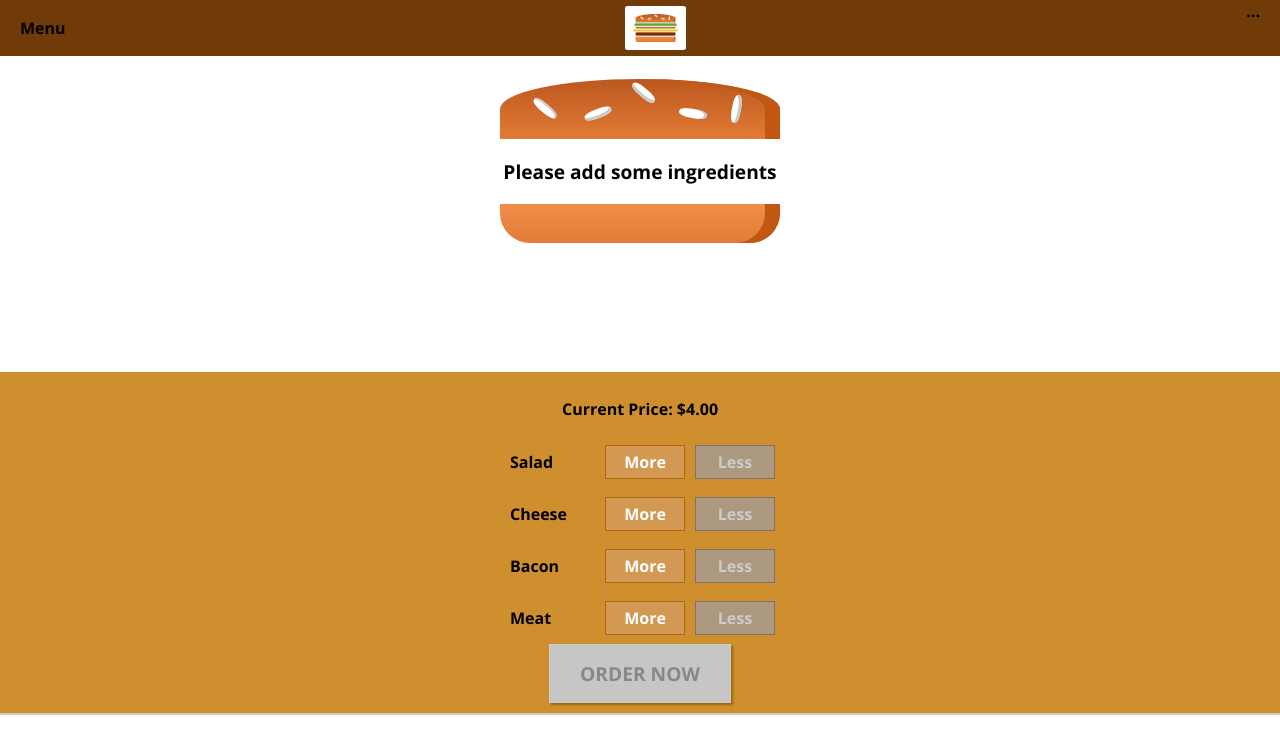
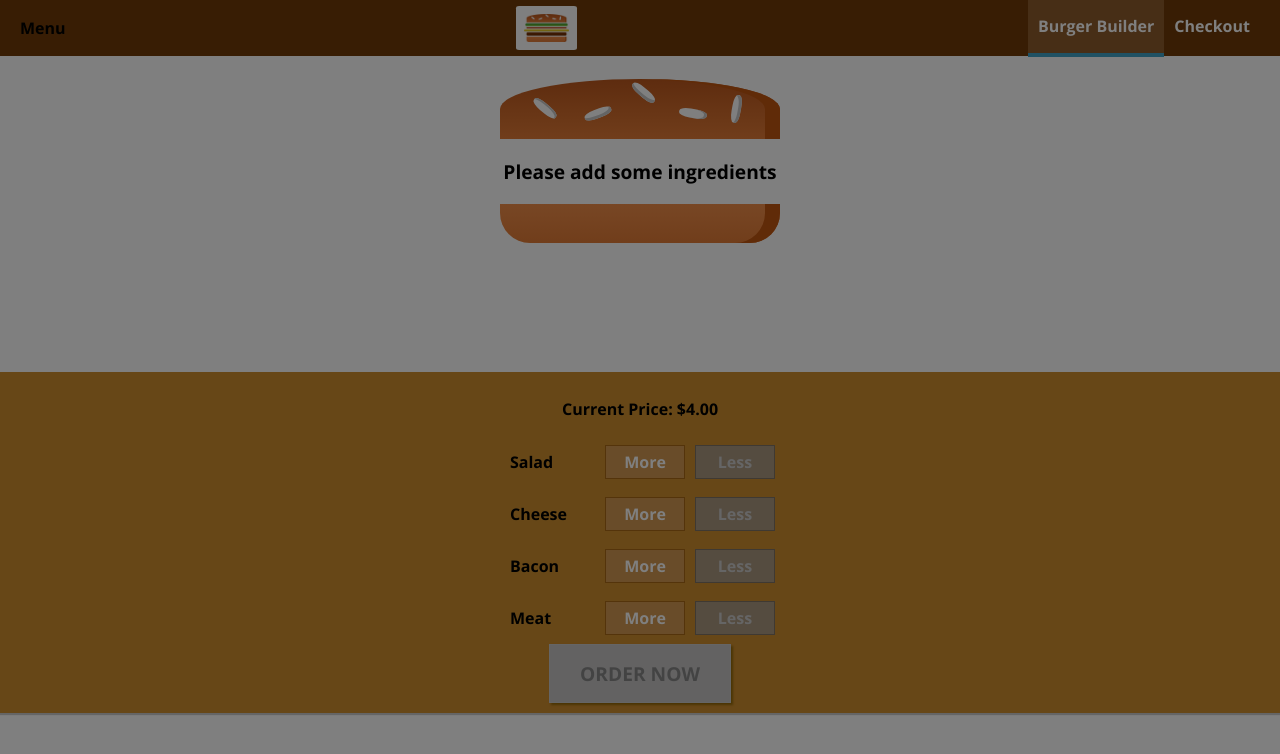
Before and after one commit to Blondish/BurgerBuilder, a React (Create React App) app: page /checkout in a window 1280 px wide. Shown: the top 754 px of the page. Built offline with nearby package versions, Linux system fonts and the light colour scheme.

Commit message:
adding sidedrawer

```diff
--- a/src/components/Layout/Layout.js
+++ b/src/components/Layout/Layout.js
@@ -1,15 +1,31 @@
-import React from "react"
+import React, { Component } from "react"
 import classes from "./Layout.module.css"
 import Toolbar from "../Navigation/Toolbar/Toolbar"
+import Sidedrawer from "../../components/Navigation/Sidedrawer/Sidedrawer"
 
-const layout = (props) => (
-    <React.Fragment>
-        <Toolbar />
+class Layout extends Component {
+    state = {
+        sideDrawerShow: true
+    }
 
-        <main className={classes.Content}>
-            {props.children}
-        </main>
-    </React.Fragment>
-)
+    sideDrawerClosedHandler = () => {
+        this.setState({ sideDrawerShow: false })
+    }
 
-export default layout
+    render() {
+        return (
+            <React.Fragment>
+                <Toolbar />
+                <Sidedrawer
+                    closed={this.sideDrawerClosedHandler}
+                    open={this.state.sideDrawerShow} />
+                <main className={classes.Content}>
+                    {this.props.children}
+                </main>
+            </React.Fragment>
+
+        )
+    }
+}
+
+export default Layout
--- a/src/components/Logo/Logo.js
+++ b/src/components/Logo/Logo.js
@@ -2,8 +2,8 @@
 import burgerLogo from "../../assets/Images/burger-logo.png"
 import classes from "./Logo.module.css"
 
-const logo = () => {
-    return <div className={classes.Logo}>
+const logo = (props) => {
+    return <div className={classes.Logo} style={{ height: props.height }}>
         <img src={burgerLogo} alt="company banner" />
     </div>
 }
--- a/src/components/Logo/Logo.module.css
+++ b/src/components/Logo/Logo.module.css
@@ -1,11 +1,12 @@
 .Logo {
     background-color: white;
     padding: 8px;
-    height: 80%;
+    height: 100%;
     box-sizing: border-box;
     border-radius: 5%
 }
 
 .Logo img {
-    height: 100%
+    height: 100%;
+    margin-bottom: 32px
 }
--- /dev/null
+++ b/src/components/Navigation/NavigationItems/NavigationItem/NavigationItem.js
@@ -0,0 +1,11 @@
+import React from "react";
+import classes from "./NavigationItem.module.css"
+
+const navigationItem = (props) => (
+    <li className={classes.NavigationItem} >
+        <a href={props.link}
+            className={props.active ? classes.active : null}
+        >{props.children}</a></li>
+)
+
+export default navigationItem
--- /dev/null
+++ b/src/components/Navigation/NavigationItems/NavigationItem/NavigationItem.module.css
@@ -0,0 +1,47 @@
+/* Mobile first sizing:  */
+
+.NavigationItem {
+    margin: 10px 0;
+    box-sizing: border-box;
+    display: block;
+    width: 100%
+}
+
+.NavigationItem a {
+    text-decoration: none;
+    color: #8F5C2C;
+    width: 100%;
+    box-sizing: border-box;
+    display: block
+}
+
+.NavigationItem a:hover,
+.NavigationItem a:active,
+.NavigationItem a.active {
+    color: #40A4C8
+}
+
+@media (min-width: 500px) {
+    .NavigationItem {
+        margin: 0;
+        box-sizing: border-box;
+        display: flex;
+        align-items: center;
+        width: auto
+    }
+
+    .NavigationItem a {
+        color: white;
+        height: 100%;
+        padding: 16px 10px;
+        border-bottom: 4px solid transparent;
+    }
+
+    .NavigationItem a:hover,
+    .NavigationItem a:active,
+    .NavigationItem a.active {
+        background-color: #8F5c2c;
+        border-bottom: 4px solid #40A4C8;
+        color: white
+    }
+}
--- a/src/components/Navigation/NavigationItems/NavigationItems.js
+++ b/src/components/Navigation/NavigationItems/NavigationItems.js
@@ -0,0 +1,13 @@
+import React from "react";
+import classes from "./NavigationItems.module.css"
+import NavigationItem from './NavigationItem/NavigationItem';
+
+const navigationitems = () => (
+    <ul className={classes.NavigationItems}>
+        <NavigationItem link="/" active>Burger Builder</NavigationItem>
+        <NavigationItem link="/checkout">Checkout</NavigationItem>
+
+    </ul>
+)
+
+export default navigationitems
--- /dev/null
+++ b/src/components/Navigation/NavigationItems/NavigationItems.module.css
@@ -0,0 +1,15 @@
+.NavigationItems {
+    margin: 0;
+    padding: 0;
+    list-style: none;
+    display: flex;
+    flex-flow: column;
+    align-items: center;
+    height: 100%
+}
+
+@media (min-width: 500px) {
+    .NavigationItems {
+        flex-flow: row
+    }
+}
--- /dev/null
+++ b/src/components/Navigation/Sidedrawer/Sidedrawer.js
@@ -0,0 +1,23 @@
+import React from "react";
+import Logo from "../../../components/Logo/Logo";
+import Navigationitems from './../NavigationItems/NavigationItems';
+import Backdrop from "../../UI/Backdrop/Backdrop"
+import classes from "./Sidedrawer.module.css"
+
+
+const sidedrawer = (props) => {
+
+    return (
+        <>
+            <Backdrop show={props.open} onClick={props.closed} />
+            <div className={classes.Sidedrawer}>
+                <Logo height="11%" />
+                <nav>
+                    <Navigationitems />
+                </nav>
+            </div>
+        </>
+    )
+}
+
+export default sidedrawer
--- /dev/null
+++ b/src/components/Navigation/Sidedrawer/Sidedrawer.module.css
@@ -0,0 +1,27 @@
+.Sidedrawer {
+    position: fixed;
+    width: 280px;
+    max-width: 70%;
+    height: 100%;
+    left: 0;
+    top: 0;
+    z-index: 200;
+    background-color: white;
+    padding: 32px 16px;
+    box-sizing: border-box;
+    transition: transform 0.3s ease-out;
+}
+
+@media (min-width: 500px) {
+    .Sidedrawer {
+        display: none
+    }
+}
+
+.Open {
+    transform: translateX(0)
+}
+
+.Close {
+    transform: translateX(-100%)
+}
--- a/src/components/Navigation/Toolbar/Toolbar.js
+++ b/src/components/Navigation/Toolbar/Toolbar.js
@@ -1,12 +1,15 @@
 import React from "react";
 import classes from "./Toolbar.module.css"
 import Logo from "../../../components/Logo/Logo"
+import Navigationitems from './../NavigationItems/NavigationItems';
 
 const toolbar = () => (
     <header className={classes.Toolbar}>
         <div>Menu</div>
-        <Logo />
-        <nav>...</nav>
+        <Logo height="80%" />
+        <nav className={classes.DesktopOnly}>
+            <Navigationitems />
+        </nav>
     </header>
 )
 
--- a/src/components/Navigation/Toolbar/Toolbar.module.css
+++ b/src/components/Navigation/Toolbar/Toolbar.module.css
@@ -16,3 +16,10 @@
 .Toolbar nav {
     height: 100%
 }
+
+
+@media (max-width: 499px) {
+    .DesktopOnly {
+        display: none;
+    }
+}
```
Also changed, not shown: 1 other file (tests, documents, lock files or other folders).
